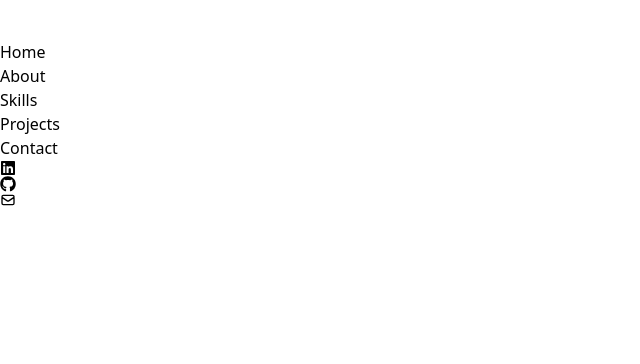
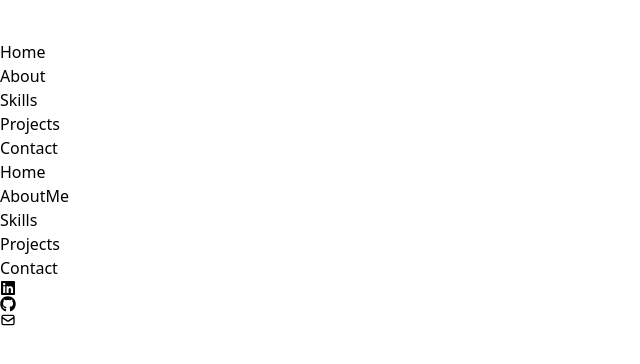
Before and after one commit to ogonz801/Portfolio, a React (Create React App) app: page / in a window 1280 px wide. Shown: the top 364 px of the page, without its empty margins (0-640 px from the left). Built offline with nearby package versions, Linux system fonts and the light colour scheme.

Commit message:
pages folder files updated

```diff
--- a/src/App.js
+++ b/src/App.js
@@ -1,11 +1,21 @@
 import React from 'react'
 import Footer from 'components/Footer'
 import Navbar from 'components/Navbar'
+import Home from 'pages/Home'
+import AboutMe from 'pages/AboutMe'
+import Skills from 'pages/Skills'
+import Projects from 'pages/Projects'
+import Contact from 'pages/Contact'
 
 function App() {
   return (
     <>
       <Navbar />
+      <Home />
+      <AboutMe />
+      <Skills />
+      <Projects />
+      <Contact />
       <Footer />
     </>
   );
--- a/src/pages/AboutMe.jsx
+++ b/src/pages/AboutMe.jsx
@@ -0,0 +1,9 @@
+import React from 'react'
+
+const AboutMe = () => {
+  return (
+    <div>AboutMe</div>
+  )
+}
+
+export default AboutMe
--- a/src/pages/Contact.jsx
+++ b/src/pages/Contact.jsx
@@ -0,0 +1,9 @@
+import React from 'react'
+
+const Contact = () => {
+  return (
+    <div>Contact</div>
+  )
+}
+
+export default Contact
--- a/src/pages/Home.jsx
+++ b/src/pages/Home.jsx
@@ -0,0 +1,9 @@
+import React from 'react'
+
+const Home = () => {
+  return (
+    <div>Home</div>
+  )
+}
+
+export default Home
--- a/src/pages/Projects.jsx
+++ b/src/pages/Projects.jsx
@@ -0,0 +1,9 @@
+import React from 'react'
+
+const Projects = () => {
+  return (
+    <div>Projects</div>
+  )
+}
+
+export default Projects
--- a/src/pages/Skills.jsx
+++ b/src/pages/Skills.jsx
@@ -0,0 +1,9 @@
+import React from 'react'
+
+const Skills = () => {
+  return (
+    <div>Skills</div>
+  )
+}
+
+export default Skills
```
